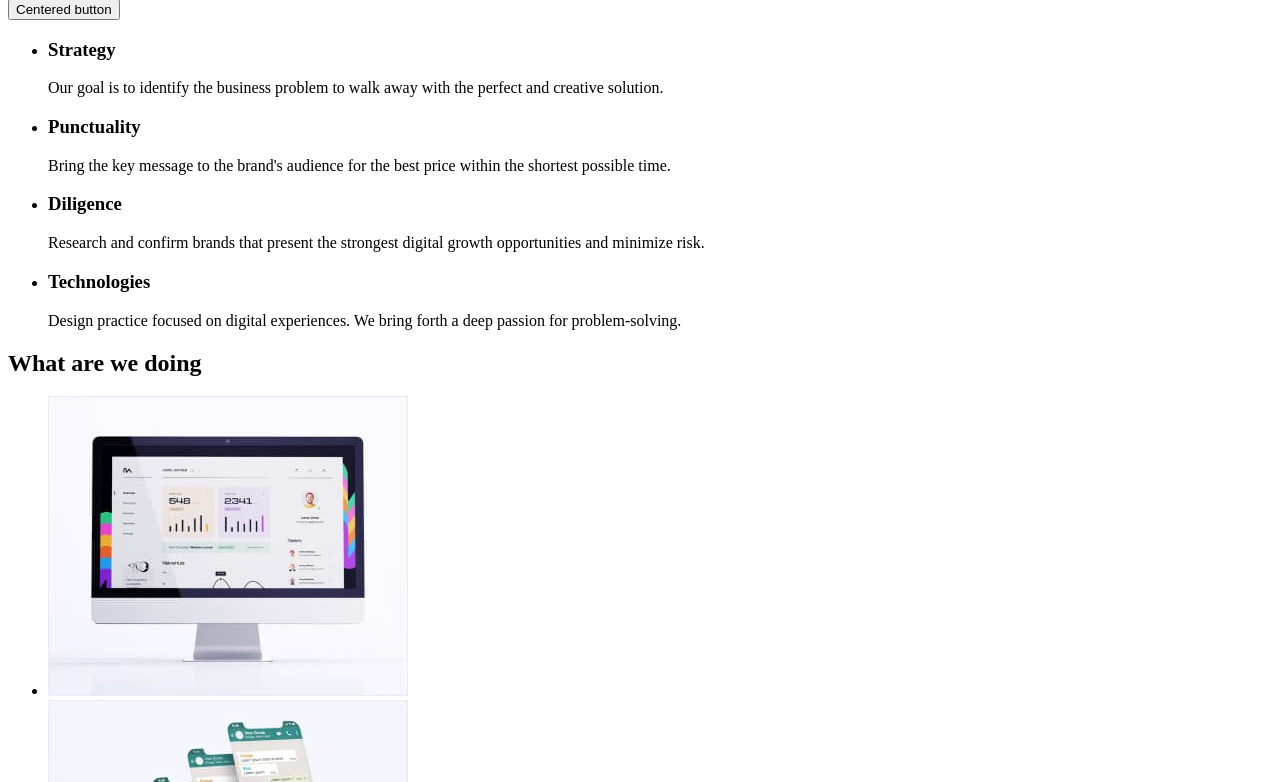
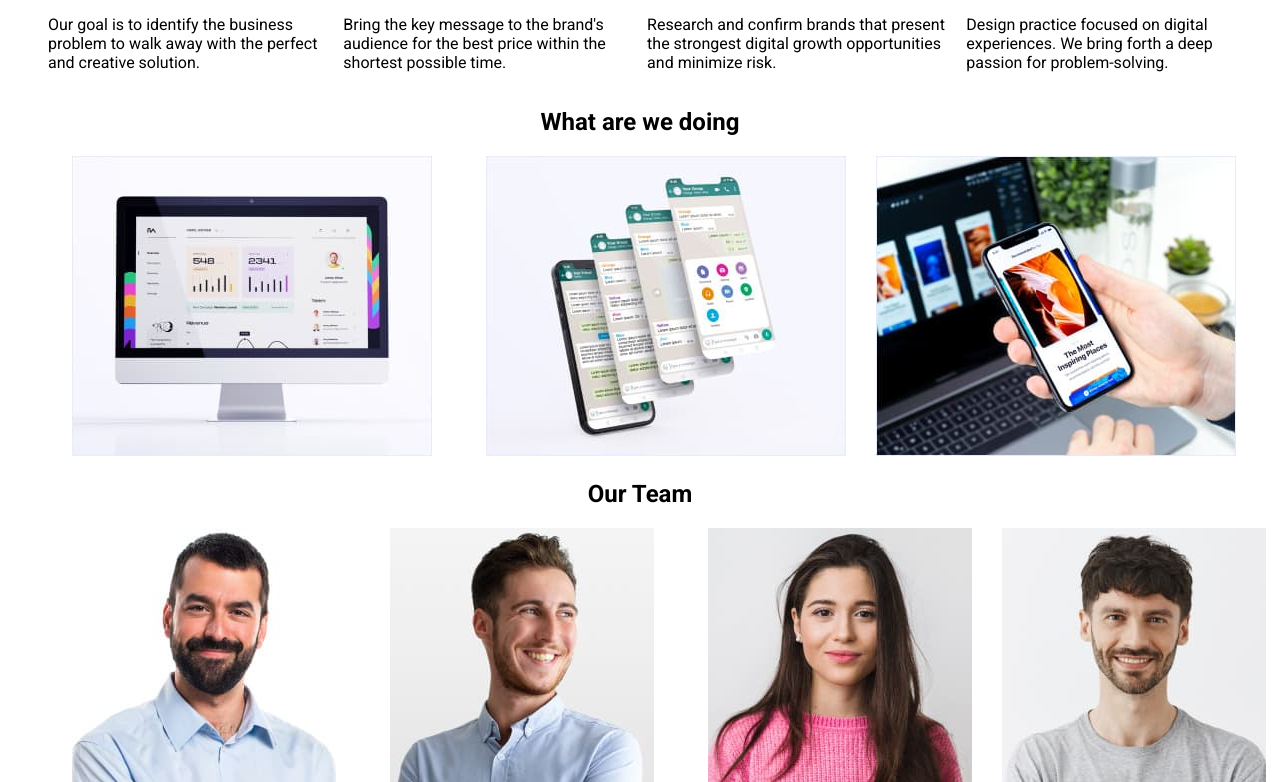
Before and after one commit to zsribna/goit-homework-02, a plain HTML site: page index.html in a window 1280 px wide. Shown: the part 221-1003 px from the top of the page. Drawn offline with Linux system fonts and the light colour scheme; the site is published under a folder, as on GitHub Pages, so addresses that start at the root find nothing.

Commit message:
update css

```diff
--- a/index.html
+++ b/index.html
@@ -5,7 +5,7 @@
     <meta http-equiv="X-UA-Compatible" content="IE=edge">
     <meta name="viewport" content="width=device-width, initial-scale=1.0">
     <title>Document</title>
-    <link rel="stylesheet" type="text/css" href="/css/style.css" />
+    <link rel="stylesheet" type="text/css" href="./css/style.css" />
     <link rel="preconnect" href="https://fonts.googleapis.com">
     <link rel="preconnect" href="https://fonts.gstatic.com" crossorigin>
     <link href="https://fonts.googleapis.com/css2?family=Raleway:wght@800&family=Roboto:wght@400;500;700&display=swap"
```
Also changed, not shown: index_porfolio.html (+1 -1 lines).
